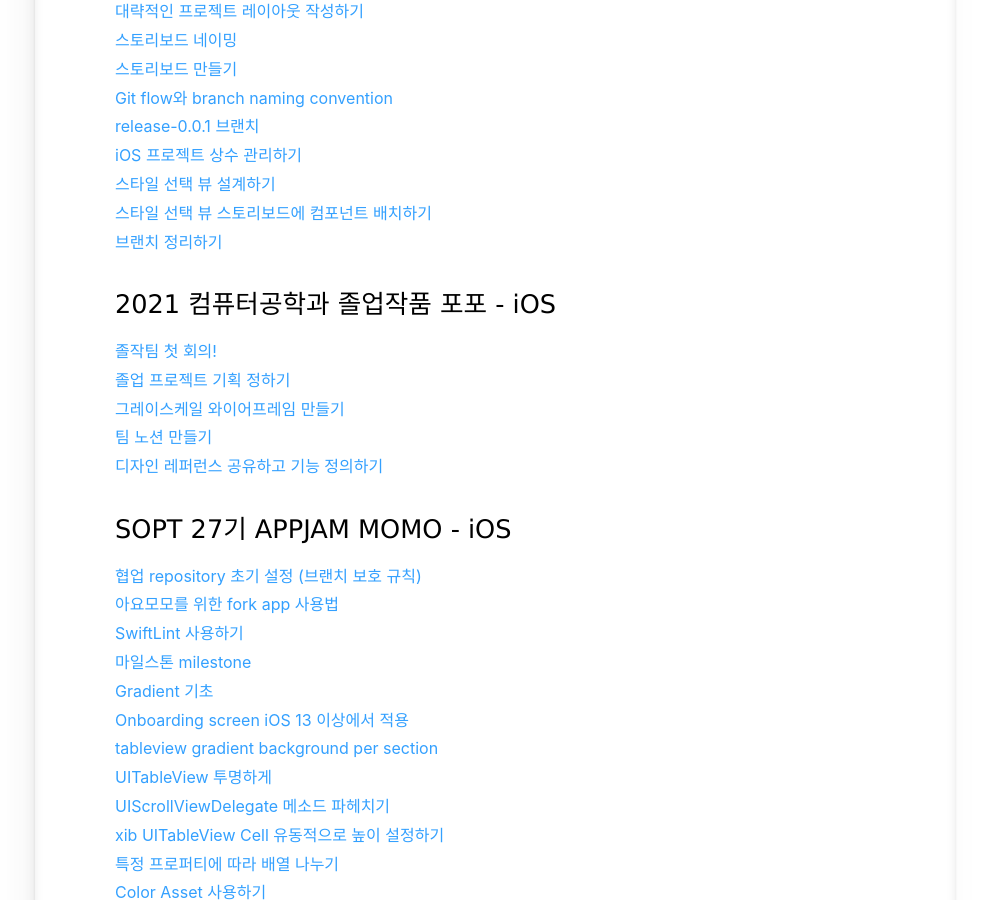
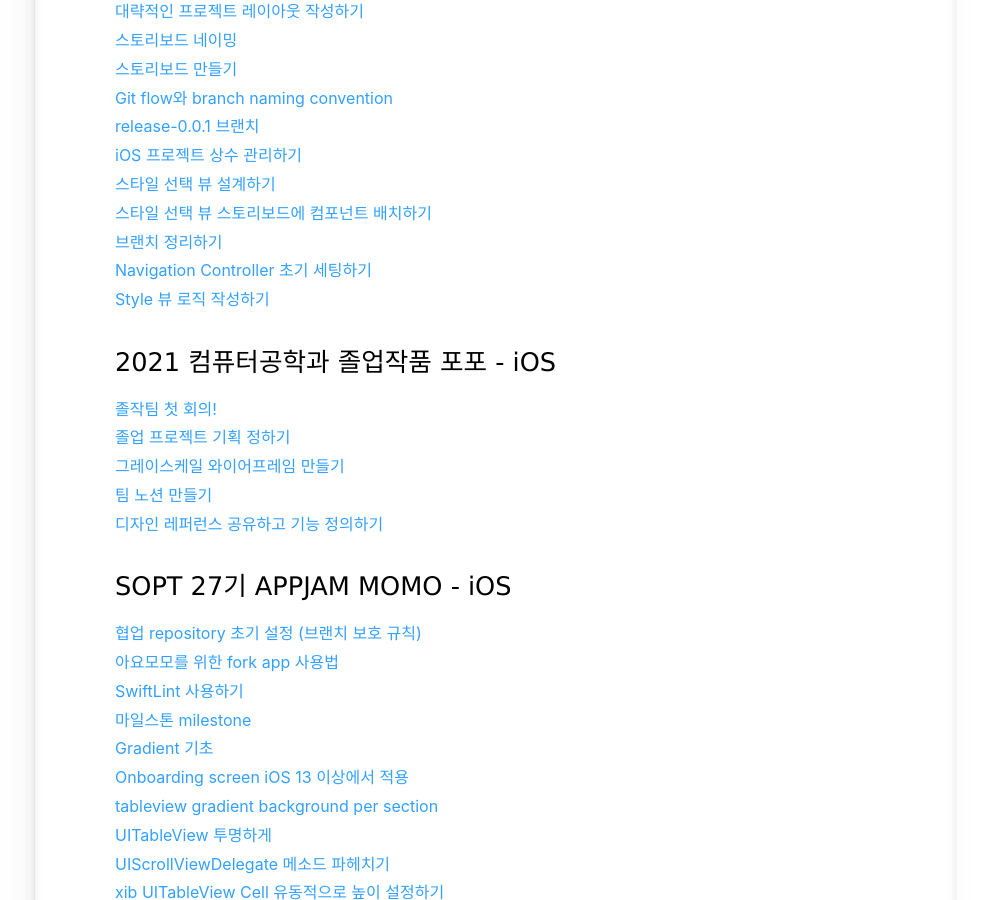
Before and after one commit to jeongchoyi/jeongchoyi.github.io, a Jekyll site: the page built from devpost/index.html, in a window 1280 px wide and 900 px high, scrolled down 908 px. Shown: the whole window, without its empty margins (145-1132 px from the left). Built offline with Jekyll 4.4.1, drawn with Linux system fonts in a browser that asks for light colours; some web fonts are replaced.

Commit message:
add link

```diff
--- a/devpost/index.html
+++ b/devpost/index.html
@@ -31,6 +31,8 @@
 <a href="https://iamcho2.github.io/2021/03/25/style-view-design">스타일 선택 뷰 설계하기</a><br>
 <a href="https://iamcho2.github.io/2021/03/26/style-view-storyboard-components">스타일 선택 뷰 스토리보드에 컴포넌트 배치하기</a><br>
 <a href="https://iamcho2.github.io/2021/03/27/branch-reorganization">브랜치 정리하기</a><br>
+<a href="https://iamcho2.github.io/2021/03/28/navigation-controller-initial-setting">Navigation Controller 초기 세팅하기</a><br>
+<a href="https://iamcho2.github.io/2021/03/28/style-view-logic">Style 뷰 로직 작성하기</a><br>
 
 <h3>2021 컴퓨터공학과 졸업작품 포포 - iOS</h3>
 <a href="https://iamcho2.github.io/2021/02/03/senier-project-first-meeting">졸작팀 첫 회의!</a><br>
```
